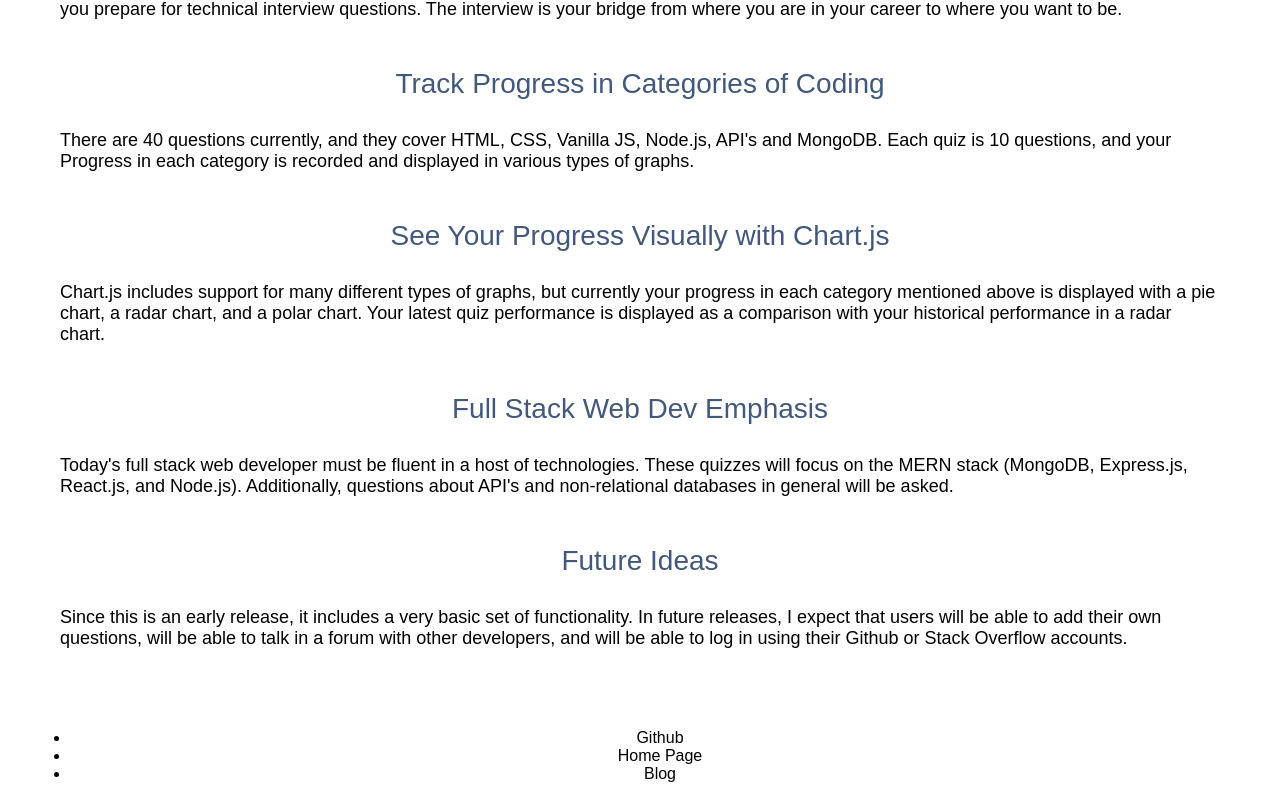
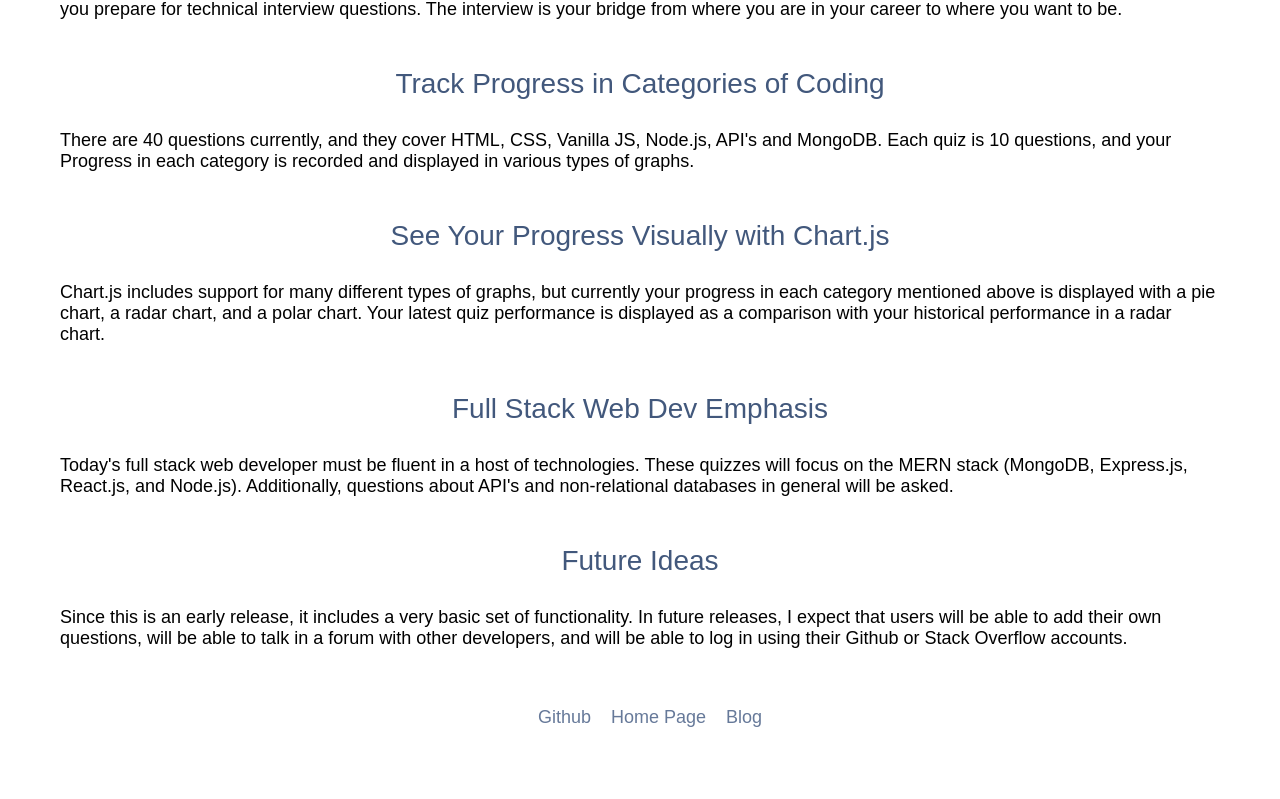
Before and after one commit to deepbsd/codeDrills-client, a React (Create React App) app: page / in a window 1280 px wide. Shown: the part 699-1498 px from the top of the page. After the commit the page ends 1443 px from the top, so only its background shows below. Built offline with nearby package versions, Linux system fonts and the light colour scheme.

Commit message:
got footer working again after breakage from using styled components

```diff
--- a/src/components/footer/index.js
+++ b/src/components/footer/index.js
@@ -8,11 +8,11 @@ export default function Footer() {
     return (
 
         <Style.wrapper>
-            <ul>
-                <li><a href="https://github.com/deepbsd">Github</a></li>
-                <li><a href="http://www.dsj.net">Home Page</a></li>
-                <li><a href="http://davidsjackson.net/wordpress/">Blog</a></li>
-            </ul>
+          <ul>
+                <Style.listItem><a href="https://github.com/deepbsd">Github</a></Style.listItem>
+                <Style.listItem><a href="http://www.dsj.net">Home Page</a></Style.listItem>
+                <Style.listItem><a href="http://davidsjackson.net/wordpress/">Blog</a></Style.listItem>
+          </ul>
         </Style.wrapper>
 
     );
--- a/src/components/footer/style.js
+++ b/src/components/footer/style.js
@@ -4,7 +4,39 @@ const Style = {
   wrapper: styled.div`
         margin: 16px 0;
         padding: 0 30px;
-        margin-top: 50px;
+  `,
+  listItem: styled.li`
+        color: #667999;
+        display: inline-block;
+        font-size: 18px;
+        padding: 0px;
+        position: relative;
+        margin-right: 20px;
+        margin-top: 10px;
+        text-decoration: none;
+        &:hover{
+          cursor: pointer;
+          color: #6E3034;
+        }
+        &:before {
+          content: "";
+          position: absolute;
+          width: 100%;
+          height: 2px;
+          bottom: 0;
+          left: 0;
+          background-color: #6E3034;
+          visibility: hidden;
+          -webkit-transform: scaleX(0);
+          transform: scaleX(0);
+          -webkit-transition: all 0.3s ease-in-out 0s;
+          transition: all 0.3s ease-in-out 0s;
+        }
+        &:hover:before {
+          visibility: visible;
+          -webkit-transform: scaleX(1);
+          transform: scaleX(1);
+        }
   `
 }
 
```
